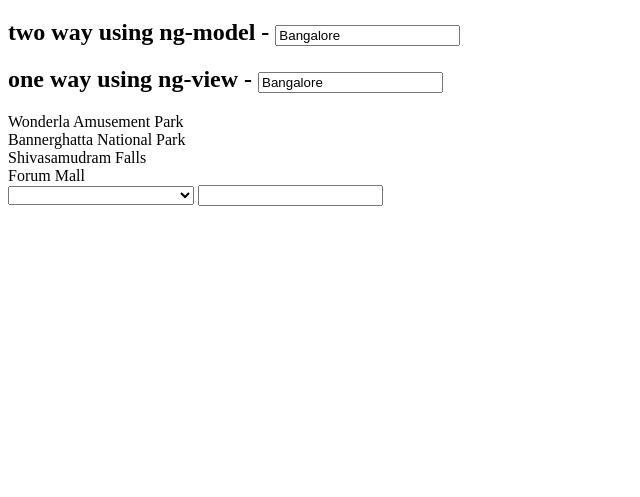
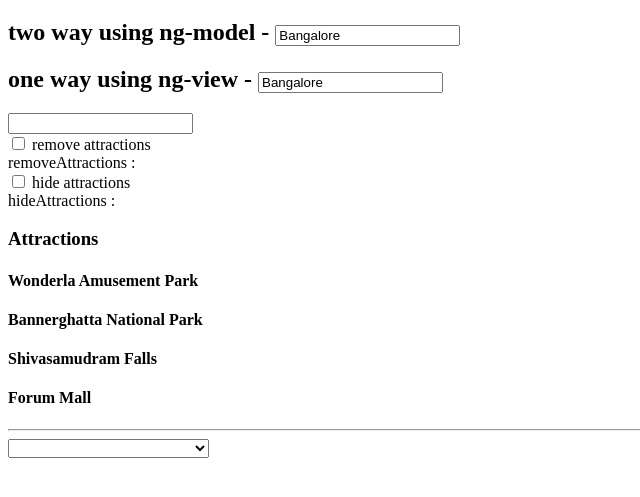
Before and after one commit to abhinavgujjar/wf4, a website: page app/index.html in a window 1280 px wide. Shown: the part 61-558 px from the top of the page, without its empty margins (0-640 px from the left). Drawn offline with Linux system fonts and the light colour scheme.

Commit message:
directives - if, hide , and show

```diff
--- a/app/index.html
+++ b/app/index.html
@@ -9,32 +9,48 @@
 	<h1>{{location.city}}, {{country}}</h1>
 
 	<div>
-		<h2>two way using ng-model - <input type="text" ng-model="city"/></h2>
+		<h2>
+			two way using ng-model -
+			<input type="text" ng-model="city"/>
+		</h2>
 	</div>
 
 	<div>
-		<h2>one way using ng-view - <input type="text" ng-value="city"/></h2>
-	</div>
-
-	<div ng-repeat="item in attractions">
-		{{item.name}}
-	</div>
-
-	<select ng-model="selectedAttraction">
-		<option ng-repeat="att in attractions" ng-value="att.name">{{att.name}}</option>
-	</select>
-
-	<input type="text" ng-model="worldcup.month" />
-	<div>
-		<h2>{{worldcup}}</h2>
+		<h2>
+			one way using ng-view -
+			<input type="text" ng-value="city"/>
+		</h2>
 	</div>
 
 	<div>
-		{{selectedAttraction}}
+		<input type="text" ng-model="sometext" />
+	</div>
+	<div>
+		<input type="checkbox" ng-model="removeAttractions" /> remove attractions
+	</div>
+	<div>
+		removeAttractions : {{removeAttractions}}
 	</div>
 
+	<div>
+		<input type="checkbox" ng-model="hideAttractions" /> hide attractions
+	</div>
+	<div>
+		hideAttractions : {{hideAttractions}}
+	</div>
 
+	<div ng-if="!removeAttractions" ng-hide="hideAttractions" >
+		<h3>Attractions</h3>
+		<div ng-repeat="item in attractions">
+			<h4>{{item.name}}</h4>
+		</div>
 
+		<hr/>
+		<select ng-model="selectedAttraction" ng-options="item.name group by item.type for item in attractions"></select>
+		<div>
+			<h4>{{selectedAttraction}}</h4>
+		</div>
+	</div>
 
 	<script type="text/javascript" src="app.js"></script>
 
```
